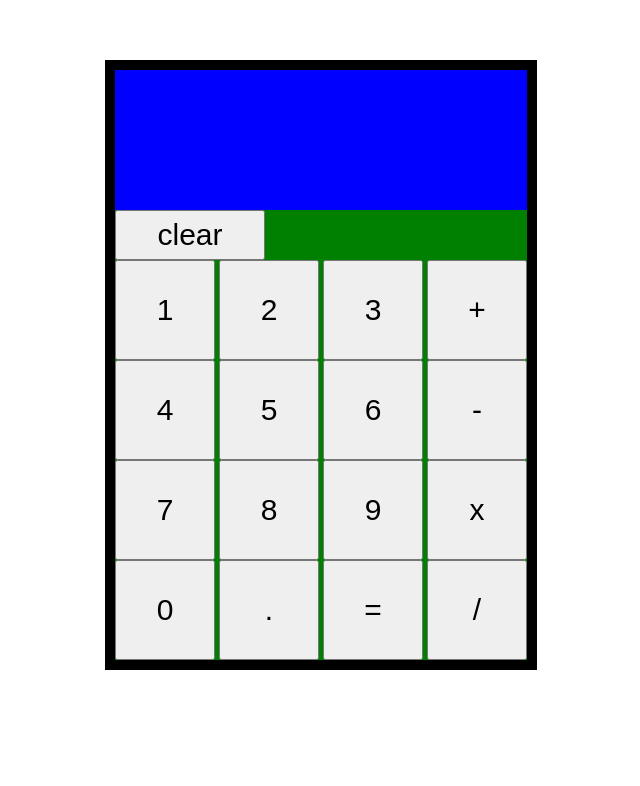
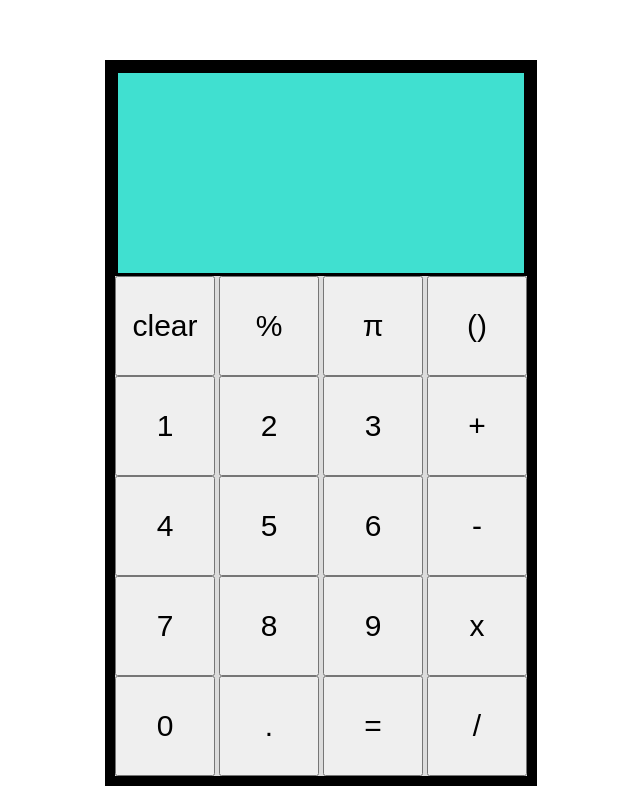
Before and after one commit to vkurian/Calculator, a plain HTML site: page index.html in a window 1280 px wide. Shown: the part 134-920 px from the top of the page, without its empty margins (319-959 px from the left). Drawn offline with Linux system fonts and the light colour scheme.

Commit message:
Edit index.html and style.css

```diff
--- a/index.html
+++ b/index.html
@@ -10,13 +10,16 @@
 <body>
 <script src="script.js"></script>
 <div class="container">
+
     <div id="box">
-        <div id="blank">
+        <div id="blank"></div>
 
-        </div>
     <div id="rows">
-     <div id="clear">
+     <div id="non">
         <button id="clear" class="Items">clear</button>
+        <button id="per" class="Items">%</button>
+        <button id="pi" class="Items">π</button>
+        <button id="pre" class="Items">()</button>
 
      </div>
     <button id="num" class="Items">1</button>
--- a/style.css
+++ b/style.css
@@ -11,16 +11,9 @@
 
 }
 
-#clear{
-    width: 10px;
-    height: 50px;
-    width: 150px;
-
-}
 
 button{
     width: 40px;
-    flex-grow: 4;
     height: 100px;
     width: 100px;
     font-size: 30px;
@@ -29,9 +22,21 @@ button{
 
 #box{
     border: 10px solid black;
-    background-color: green;
+    background-color: rgb(220, 220, 220);
 }
 
 #blank{
-    border: 70px solid blue;
+   border: 3px solid black;
+   padding: 100px;
+   background-color: rgb(64, 224, 208);
+
+
+
 }
+
+#per{
+    height: 100px;
+    width: 100px;
+    flex-grow: 4;
+
+}
```
